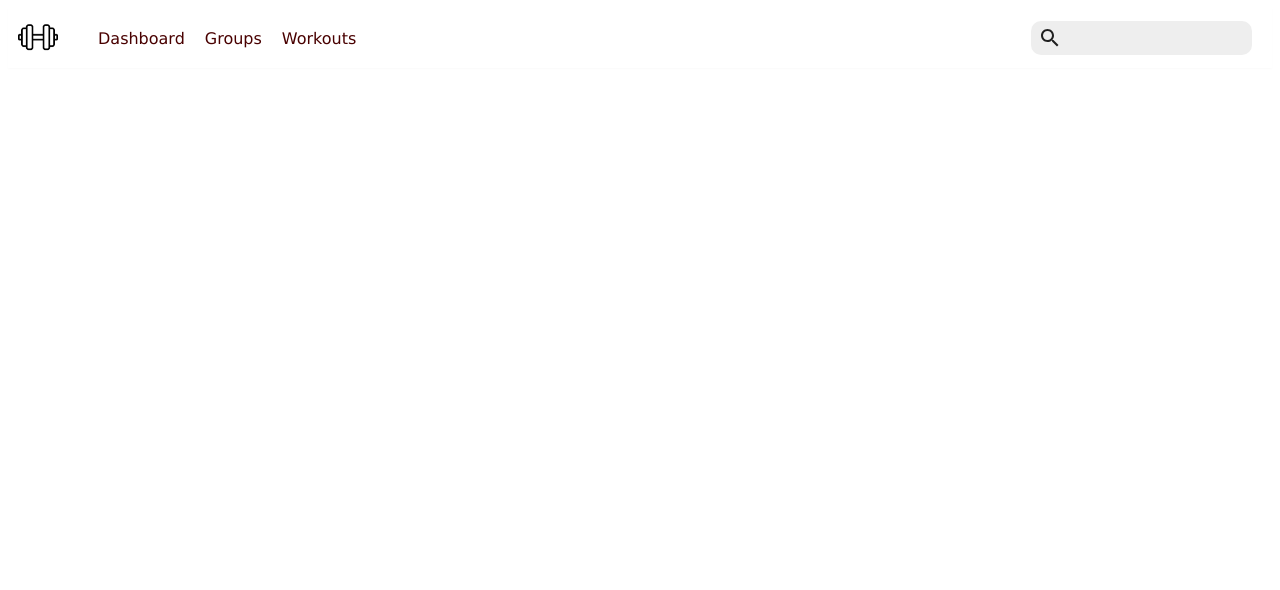
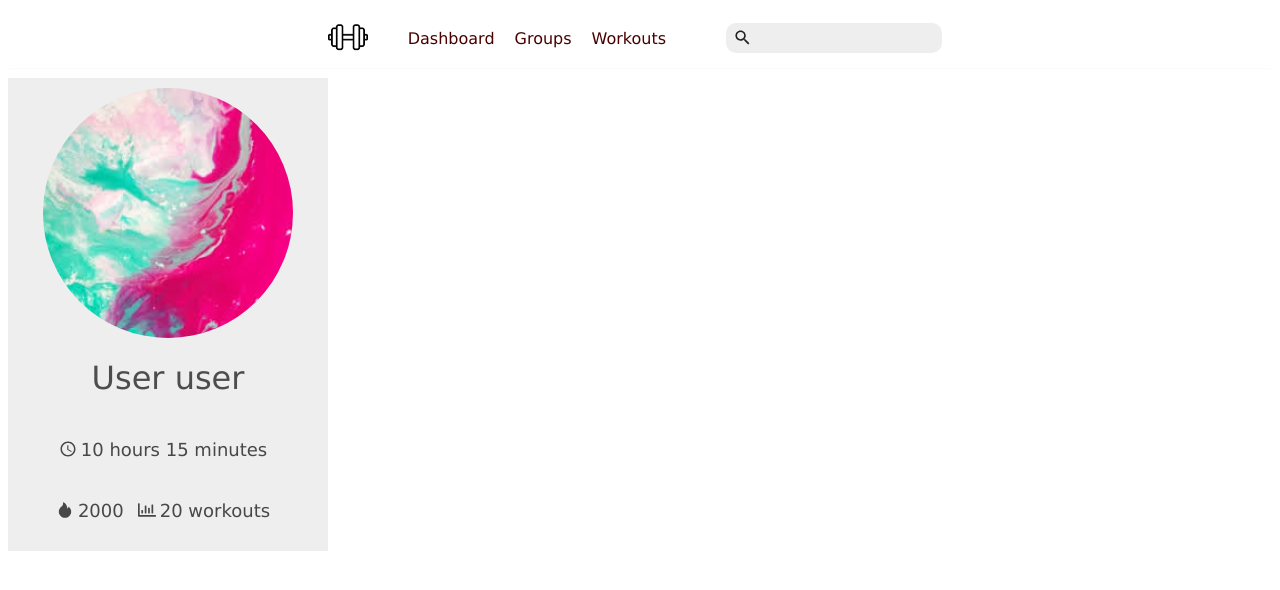
Before and after one commit to acrantel/fiitshare, a Next.js app: page / in a window 1280 px wide. Shown: the top 590 px of the page. Built offline with nearby package versions, Linux system fonts and the light colour scheme.

Commit message:
some sidebar stuff

```diff
--- a/components/header.module.css
+++ b/components/header.module.css
@@ -3,6 +3,9 @@
     display: flex;
     flex-direction: row;
     align-items: center;
+    justify-content: center;
+    margin-right: auto;
+    margin-left: auto;
     padding-right:20px;
     border-color: rgb(180, 180, 180);
     box-shadow: 0 1px 2px rgba(0,0,0,0.025);
@@ -12,6 +15,7 @@
     display:flex;
     flex-direction:row;
     align-items: center;
+    margin-right: 50px;
 }
 
 .logo {
--- a/components/search-bar.js
+++ b/components/search-bar.js
@@ -1,12 +1,12 @@
 import React, { Component } from 'react';
 import Link from 'next/link'
 import styles from './search-bar.module.css'
-import { Search } from '@material-ui/icons';
+import { MdSearch } from 'react-icons/md'
 
 class SearchBar extends React.Component {
     render() {
         return <div className={styles.searchBar}>
-            <Search className={styles.searchIcon}/>
+            <MdSearch className={styles.searchIcon}/>
             <input style={{justifySelf:'end'}} className={styles.input} type="text"></input>
         </div>
     }
--- a/components/search-bar.module.css
+++ b/components/search-bar.module.css
@@ -2,7 +2,6 @@
     display: flex;
     align-items: center;
     flex-direction: row;
-    margin-left:auto;
     border-radius: 10px;
     padding-left: 2px;
     padding-right: 10px;
@@ -10,6 +9,7 @@
 }
 
 .searchIcon {
+    font-size: larger;
     color: rgb(32, 32, 32);
     padding:5px;
 }
--- a/components/sidebar.js
+++ b/components/sidebar.js
@@ -1,8 +1,36 @@
 import React, { Component } from 'react';
-import Link from 'next/link'
-import styles from './search-bar.module.css'
-import { Search } from '@material-ui/icons';
+import Link from 'next/link';
+import styles from './sidebar.module.css';
+import { MdQueryBuilder } from 'react-icons/md';
+import { AiFillFire } from 'react-icons/ai';
+import { FaRegChartBar } from 'react-icons/fa';
 
-class Sidebar extends React.Component {
+function Sidebar({ imageSrc, title, workoutTime, calories, numWorkouts }) {
+    return <div className={styles.sidebar}>
+            <img className={styles.image} src={imageSrc} alt={title} />
+        <h1 className={styles.title}>{title}</h1>
+        <div className={styles.bottom}>
+            <div className={styles.info}>
+                <MdQueryBuilder className={styles.icon} />
+                <p className={styles.label}>{workoutTime}</p>
+            </div>
+            <div className={styles.info}>
+                <AiFillFire className={styles.icon} />
+                <p className={styles.label}>{calories}</p>
+            </div>
+            <div className={styles.info}>
+                <FaRegChartBar className={styles.icon} />
+                <p className={styles.label}>{numWorkouts} workouts</p>
+            </div>
+        </div>
+    </div>
+}
 
+function SideInfo({ icon, text }) {
+    return <div>
+
+        <div className={styles.icon}>{icon}</div>
+    </div>
 }
+
+export default Sidebar;
--- /dev/null
+++ b/components/sidebar.module.css
@@ -0,0 +1,49 @@
+.sidebar {
+    display: flex;
+    flex-direction: column;
+    justify-content: center;
+    align-items: center;
+    width: 300px;
+    padding:10px;
+    margin-top: 10px;
+    background-color: #eee;
+    font-family: Verdana, Geneva, Tahoma, sans-serif;
+}
+
+.title {
+    font-weight: normal;
+    color: rgb(77, 77, 77);
+}
+
+.image {
+    object-fit: cover;
+    width:250px;
+    height:250px;
+    border-radius: 125px;
+}
+
+.bottom {
+    display:flex;
+    flex-wrap: wrap;
+    justify-content: center;
+}
+
+.info {
+    margin-right:10px;
+    display:flex;
+    flex-direction: row;
+    justify-content: left;
+    align-items: center;
+}
+
+.icon {
+    padding:2px;
+    font-size:large;
+    color: rgb(71, 71, 71);
+}
+
+.label {
+    padding:2px;
+    font-size: large;
+    color: rgb(71, 71, 71);
+}
--- a/package.json
+++ b/package.json
@@ -9,9 +9,9 @@
   },
   "dependencies": {
     "@material-ui/core": "^4.11.0",
-    "@material-ui/icons": "^4.9.1",
     "next": "9.4.4",
     "react": "16.13.1",
-    "react-dom": "16.13.1"
+    "react-dom": "16.13.1",
+    "react-icons": "^3.10.0"
   }
 }
--- a/pages/index.js
+++ b/pages/index.js
@@ -1,9 +1,17 @@
 import React, { Component } from 'react';
-import Header from '../components/header.js'
+import Header from '../components/header.js';
+import Sidebar from '../components/sidebar.js';
+
 
 class Home extends React.Component {
     render() {
-        return <Header/>
+        return <div>
+            <Header />
+            <div>
+                <Sidebar imageSrc="/images/testuser.jpeg" title="User user"
+                workoutTime="10 hours 15 minutes" calories="2000" numWorkouts={20}/>
+            </div>
+        </div>
     }
 }
 export default Home
```
Also changed, not shown: public/images/testuser.jpeg (added), 1 other file (tests, documents, lock files or other folders).
